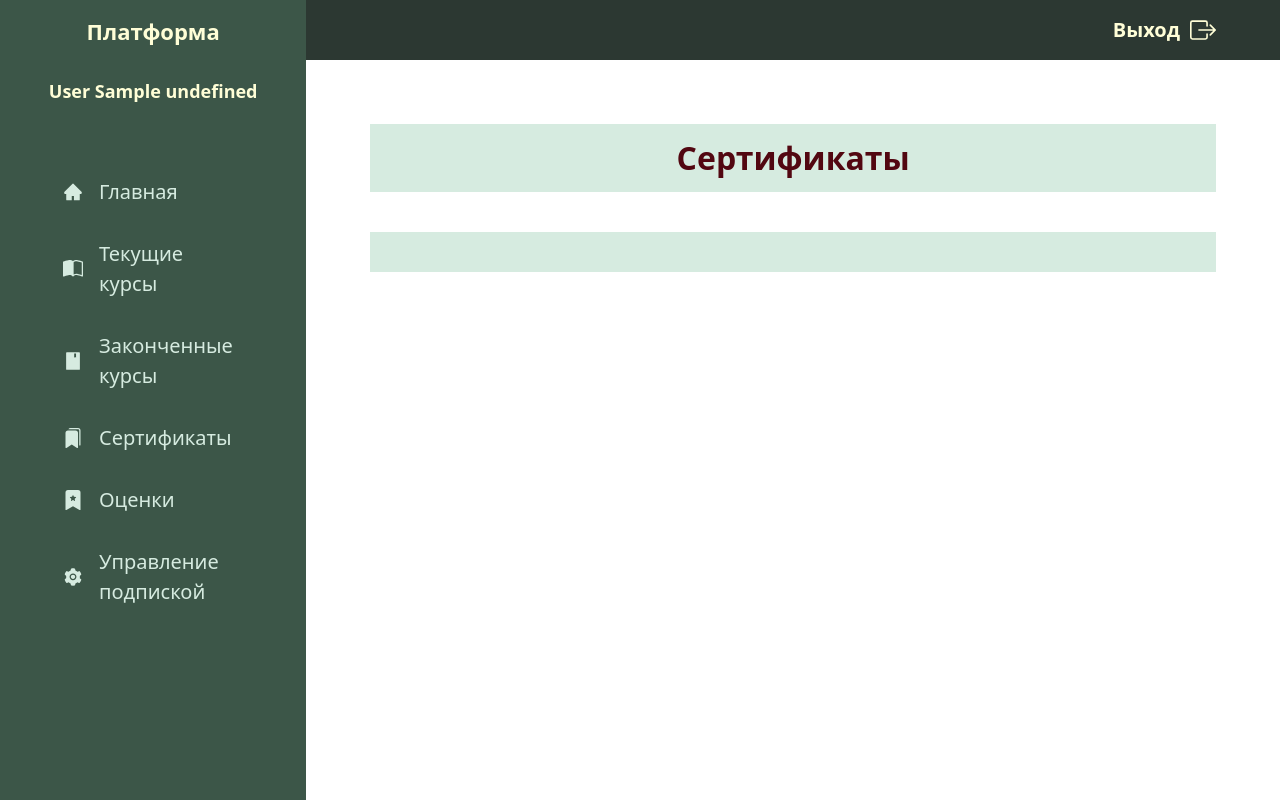
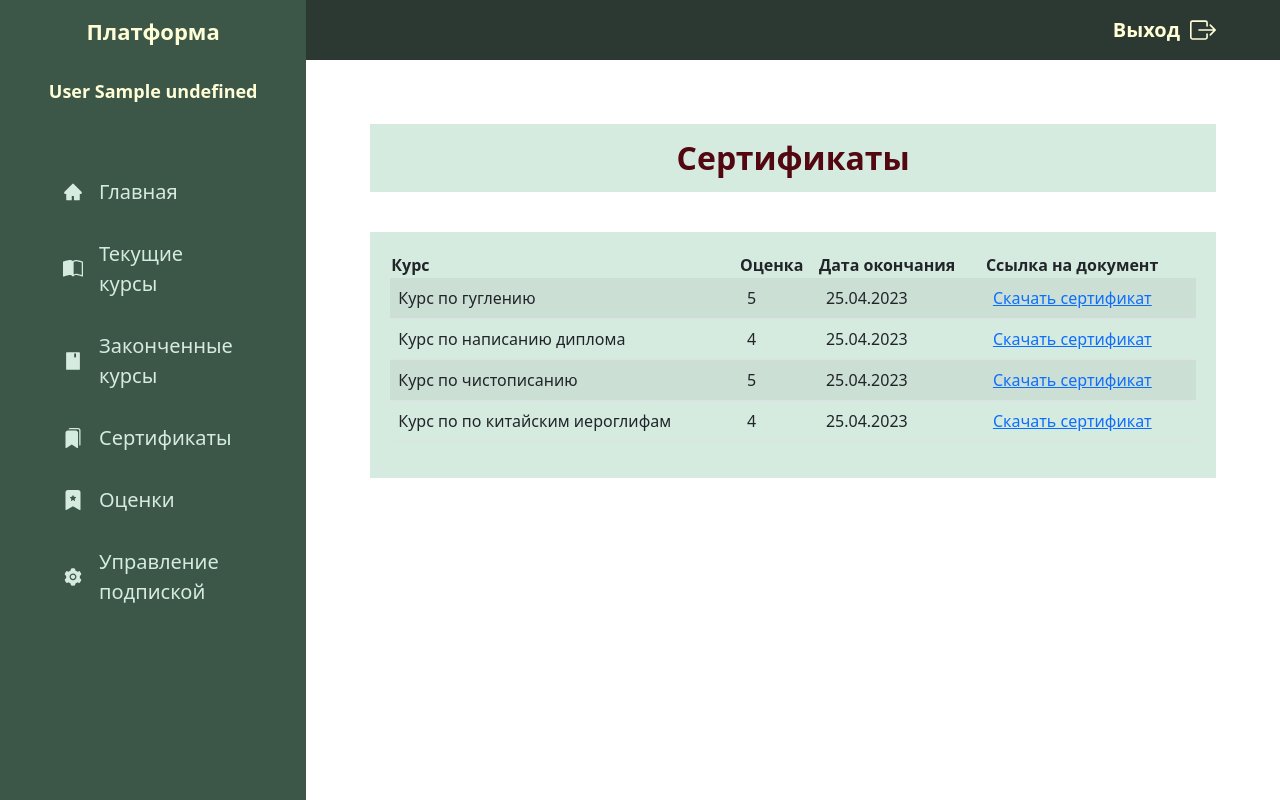
Before and after one commit to educ-educ/tpkr_front_prod, a React (Create React App) app: page /admin/home/papers in a window 1280 px wide. Built offline with nearby package versions, Linux system fonts and the light colour scheme; sample sign-in values are in the browser's storage; the HTML template or start-up script is replaced by a standard one.

Commit message:
Basic papers page

```diff
--- a/src/pages/GradesPage/GradesPage.jsx
+++ b/src/pages/GradesPage/GradesPage.jsx
@@ -71,7 +71,7 @@ const GradesPage = () => {
                 Оценки
             </div>
             <div className='person-decorator__mainpage'>
-                <Table stripped className="person-decorator__mainpage__table">
+                <Table striped className="person-decorator__mainpage__table">
                     <thead>
                         <th colSpan="3" id="itemname">Название</th>
                         <th id='status'>Статус</th>
--- a/src/pages/PapersPage/PapersPage.jsx
+++ b/src/pages/PapersPage/PapersPage.jsx
@@ -1,5 +1,33 @@
-import { Container } from "react-bootstrap"
+import { Container, Table } from "react-bootstrap"
+import { Link } from "react-router-dom"
 import "../pages.scss"
+
+const papers = [
+    {
+        course: 'Курс по гуглению',
+        completion_date: '25.04.2023',
+        grade: 5,
+        doc_link: 'https://google.com'
+    },
+    {
+        course: 'Курс по написанию диплома',
+        completion_date: '25.04.2023',
+        grade: 4,
+        doc_link: 'https://google.com'
+    },
+    {
+        course: 'Курс по чистописанию',
+        completion_date: '25.04.2023',
+        grade: 5,
+        doc_link: 'https://google.com'
+    },
+    {
+        course: 'Курс по по китайским иероглифам',
+        completion_date: '25.04.2023',
+        grade: 4,
+        doc_link: 'https://google.com'
+    }
+]
 
 const PapersPage = () => {
     return (
@@ -8,6 +36,28 @@ const PapersPage = () => {
                 Сертификаты
             </div>
             <div className='person-decorator__mainpage'>
+                <Table striped>
+                    <thead>
+                        <th>Курс</th>
+                        <th>Оценка</th>
+                        <th>Дата окончания</th>
+                        <th>Ссылка на документ</th>
+                    </thead>
+                    <tbody>
+                        {
+                            papers.map((paper)=>
+                                <>
+                                    <tr>
+                                        <td>{paper.course}</td>
+                                        <td>{paper.grade}</td>
+                                        <td>{paper.completion_date}</td>
+                                        <td><a target="_blank" rel="noreferrer" href={paper.doc_link}>Скачать сертификат</a></td>
+                                    </tr>
+                                </>
+                            )
+                        }
+                    </tbody>
+                </Table>
             </div>
         </Container>
     )
```
